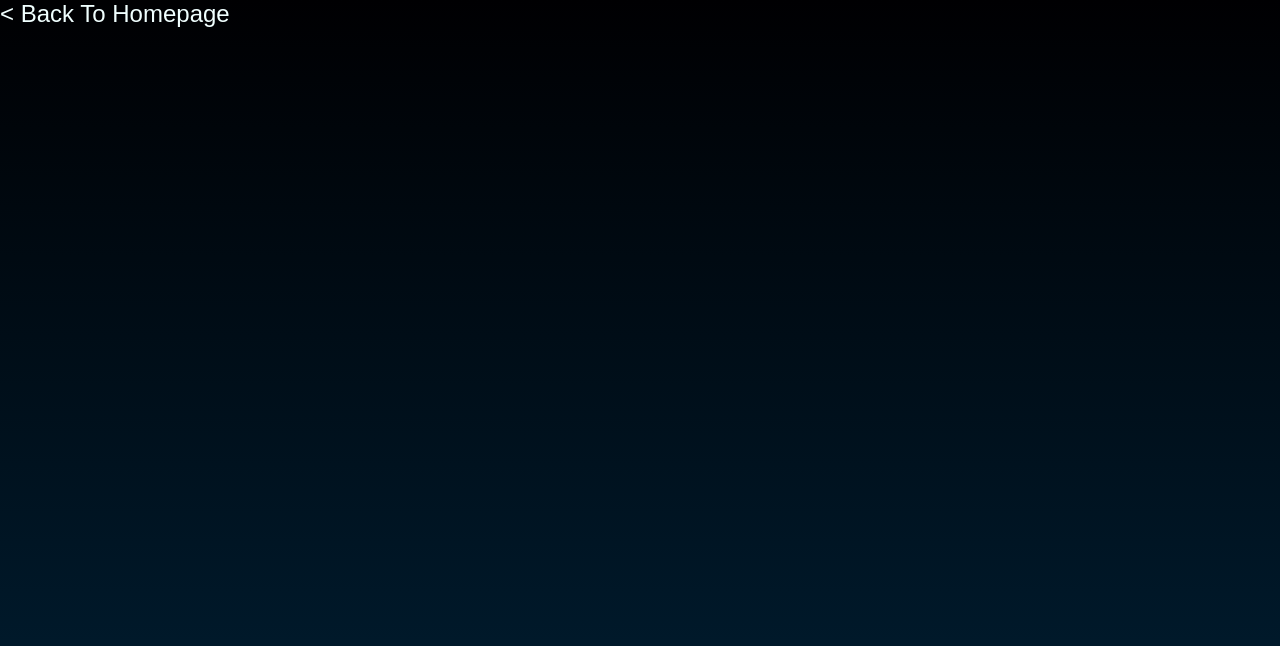
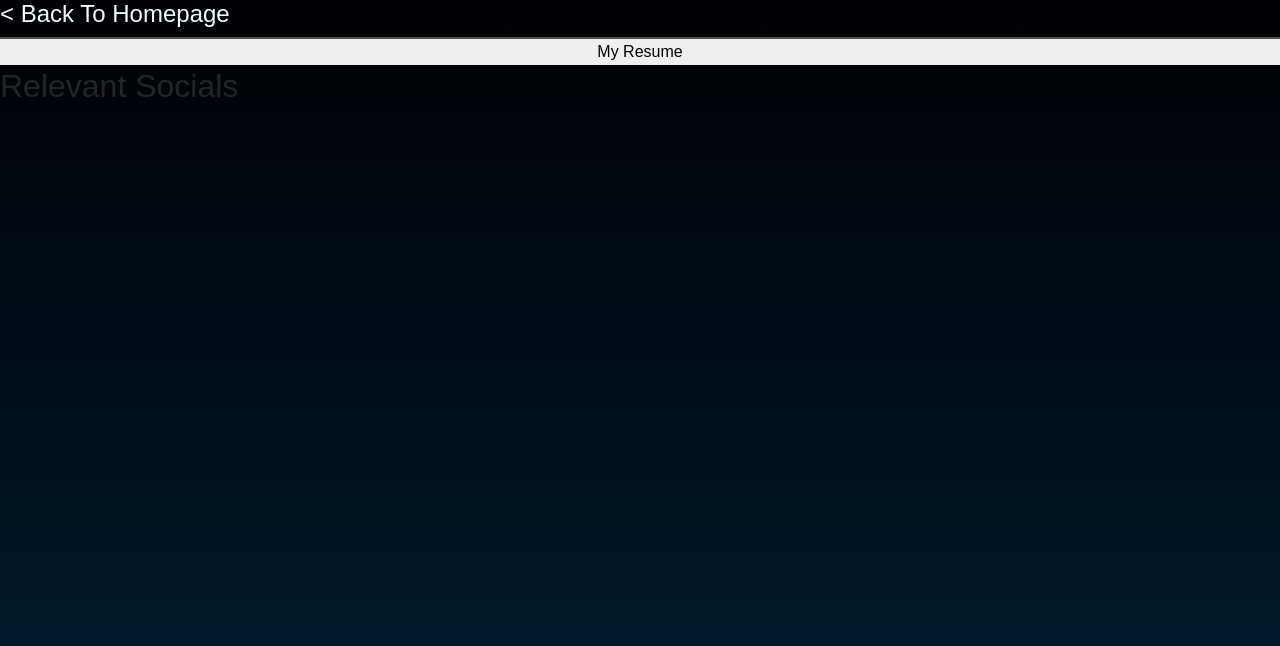
Before and after one commit to smm2005/portfolio, a website: page static/contact.html in a window 1280 px wide. Drawn offline with nearby package versions, Linux system fonts and the light colour scheme; a web font is replaced by a local one.

```diff
--- a/app/index.js
+++ b/app/index.js
@@ -12,5 +12,5 @@
 module.exports.handler = serverless(app);
 
 app.listen(port, hostname, ()=>{
-    console.log(`Listening to app on http://${hostname}:${port}/app/`);
+    console.log(`Listening to app on http://${hostname}:${port}/`);
 });
--- a/static/contact.html
+++ b/static/contact.html
@@ -21,6 +21,16 @@
             <div class="row">
                 <a id="back" href="index.html"><h4>&lt; Back To Homepage</h4></a>
             </div>
+            <div class="row">
+                <button id="resumeButton">My Resume</button>
+            </div>
+            <div class="row">
+                <h2 id="contact">Relevant Socials</h2>
+                <span id="github">
+
+                </span>
+                <h4></h4>
+            </div>
         </div>
     </body>
 </html>
```
Also changed, not shown: static/index.html (+1 -1 lines).
